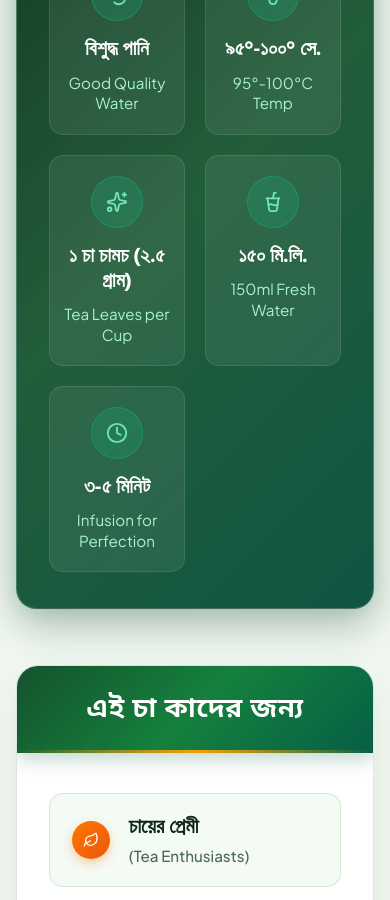
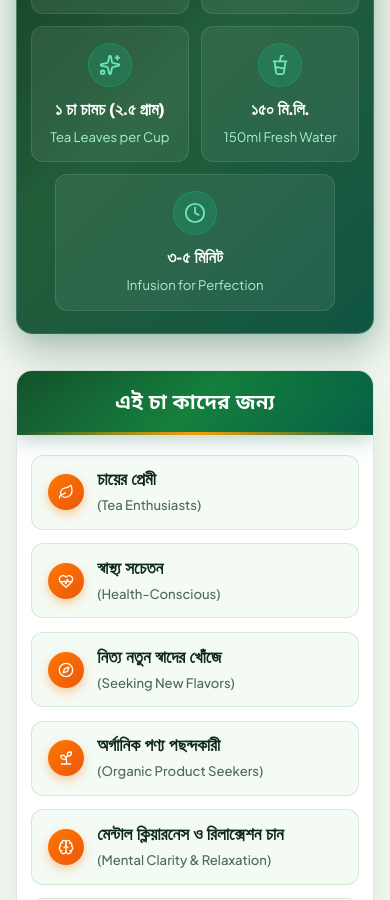
Before and after one commit to srabonmojumder/landingpage-1, a Next.js app: page / in a window 390 px wide. Shown: the part 1100-2000 px from the top of the page. Built offline with nearby package versions, Linux system fonts and the light colour scheme; a web font is replaced by a local one.

Commit message:
Improve responsive grid and readability for metrics and tea benefits

```diff
--- a/src/styles/modules/_experience-bar.scss
+++ b/src/styles/modules/_experience-bar.scss
@@ -2,22 +2,35 @@
 
 .experience-bar-section {
   position: relative;
-  margin-top: -1.75rem;
+  margin-top: -1.25rem;
   z-index: 10;
   padding: 0;
+
+  @media (min-width: 768px) {
+    margin-top: -1.75rem;
+  }
 
   .experience-card {
     background: linear-gradient(135deg, rgba(9, 46, 24, 0.96) 0%, rgba(20, 83, 45, 0.94) 50%, rgba(6, 78, 59, 0.96) 100%);
     backdrop-filter: blur(16px);
     -webkit-backdrop-filter: blur(16px);
-    border-radius: 20px;
+    border-radius: 16px;
     border: 1.5px solid rgba(255, 255, 255, 0.22);
     box-shadow: 0 16px 40px rgba(9, 46, 24, 0.3), 0 0 20px rgba(16, 185, 129, 0.15);
-    padding: 2.25rem 2rem;
+    padding: 1.35rem 0.85rem;
     color: #ffffff;
     width: 100%;
     position: relative;
     overflow: hidden;
+
+    @media (min-width: 640px) {
+      padding: 2rem 1.5rem;
+      border-radius: 20px;
+    }
+
+    @media (min-width: 960px) {
+      padding: 2.25rem 2rem;
+    }
 
     &::before {
       content: '';
@@ -32,31 +45,49 @@
 
   .experience-title {
     text-align: center;
-    font-size: 1.55rem;
+    font-size: clamp(1.1rem, 3.8vw, 1.55rem);
     font-weight: 700;
     color: #ffd166;
-    letter-spacing: 1.5px;
-    margin-bottom: 2rem;
+    letter-spacing: 1px;
+    margin-bottom: 1.25rem;
     text-transform: uppercase;
     display: flex;
     align-items: center;
     justify-content: center;
-    gap: 0.65rem;
+    gap: 0.5rem;
     font-family: $font-display;
+
+    @media (min-width: 640px) {
+      margin-bottom: 2rem;
+      letter-spacing: 1.5px;
+    }
   }
 
   .metrics-grid {
     display: grid;
     grid-template-columns: repeat(2, 1fr);
-    gap: 1.25rem;
+    gap: 0.75rem;
+
+    .metric-item:last-child {
+      grid-column: 1 / -1;
+      max-width: 280px;
+      width: 100%;
+      margin: 0 auto;
+    }
 
     @media (min-width: 640px) {
       grid-template-columns: repeat(3, 1fr);
+      gap: 1rem;
+
+      .metric-item:last-child {
+        grid-column: auto;
+        max-width: none;
+      }
     }
 
     @media (min-width: 960px) {
       grid-template-columns: repeat(5, 1fr);
-      gap: 1.5rem;
+      gap: 1.35rem;
     }
   }
 
@@ -65,12 +96,18 @@
     flex-direction: column;
     align-items: center;
     text-align: center;
-    gap: 0.65rem;
-    padding: 1.25rem 0.85rem;
-    border-radius: 14px;
+    gap: 0.5rem;
+    padding: 1rem 0.65rem;
+    border-radius: 12px;
     background: rgba(255, 255, 255, 0.07);
     border: 1px solid rgba(255, 255, 255, 0.1);
     transition: all 0.3s cubic-bezier(0.16, 1, 0.3, 1);
+
+    @media (min-width: 640px) {
+      padding: 1.25rem 0.85rem;
+      border-radius: 14px;
+      gap: 0.65rem;
+    }
 
     &:hover {
       background: rgba(255, 255, 255, 0.14);
@@ -80,8 +117,8 @@
     }
 
     .icon-box {
-      width: 52px;
-      height: 52px;
+      width: 44px;
+      height: 44px;
       border-radius: 50%;
       background: rgba(16, 185, 129, 0.2);
       border: 1px solid rgba(16, 185, 129, 0.4);
@@ -89,8 +126,14 @@
       align-items: center;
       justify-content: center;
       color: #6ee7b7;
-      margin-bottom: 0.35rem;
+      margin-bottom: 0.25rem;
       transition: transform 0.3s ease;
+
+      @media (min-width: 640px) {
+        width: 52px;
+        height: 52px;
+        margin-bottom: 0.35rem;
+      }
     }
 
     &:hover .icon-box {
@@ -99,7 +142,7 @@
     }
 
     .metric-value {
-      font-size: 1.25rem;
+      font-size: clamp(1.05rem, 3.2vw, 1.25rem);
       font-weight: 700;
       color: #ffffff;
       line-height: 1.25;
@@ -107,7 +150,7 @@
     }
 
     .metric-label {
-      font-size: 0.95rem;
+      font-size: clamp(0.82rem, 2.4vw, 0.95rem);
       color: #a7f3d0;
       line-height: 1.35;
       font-family: $font-display;
--- a/src/styles/modules/_target-audience.scss
+++ b/src/styles/modules/_target-audience.scss
@@ -1,29 +1,41 @@
 @use "../abstracts/tokens" as *;
 
 .target-audience-section {
-  padding: 3.5rem 0 2rem 0;
+  padding: 2.25rem 0 1.5rem 0;
+
+  @media (min-width: 768px) {
+    padding: 3.5rem 0 2rem 0;
+  }
 
   .audience-card-container {
     background: #ffffff;
-    border-radius: 22px;
+    border-radius: 16px;
     border: 1px solid rgba(20, 83, 45, 0.15);
     box-shadow: 0 16px 40px rgba(9, 46, 24, 0.08);
     overflow: hidden;
     width: 100%;
     margin: 0 auto;
     position: relative;
+
+    @media (min-width: 640px) {
+      border-radius: 22px;
+    }
   }
 
   .audience-header-bar {
     background: linear-gradient(135deg, #14532d 0%, #15803d 50%, #065f46 100%);
     color: #ffffff;
-    padding: 1.35rem 2rem;
+    padding: 1rem 1.25rem;
     text-align: center;
-    font-size: 1.7rem;
+    font-size: clamp(1.25rem, 4.2vw, 1.7rem);
     font-weight: 700;
     letter-spacing: 0.02em;
     box-shadow: 0 6px 18px rgba(6, 95, 70, 0.25);
     position: relative;
+
+    @media (min-width: 640px) {
+      padding: 1.35rem 2rem;
+    }
 
     &::after {
       content: '';
@@ -37,39 +49,50 @@
   }
 
   .audience-list {
-    padding: 2.5rem 2rem;
+    padding: 1.25rem 0.85rem;
     display: grid;
     grid-template-columns: 1fr;
-    gap: 1.35rem;
+    gap: 0.85rem;
 
     @media (min-width: 640px) {
       grid-template-columns: repeat(2, 1fr);
+      gap: 1.35rem;
+      padding: 2.25rem 2rem;
+    }
+
+    @media (min-width: 860px) {
+      padding: 3rem 2.5rem;
       gap: 1.5rem;
-      padding: 3rem 2.5rem;
     }
   }
 
   .audience-item {
     display: flex;
     align-items: center;
-    gap: 1.15rem;
-    padding: 1.15rem 1.4rem;
-    border-radius: 14px;
+    gap: 0.85rem;
+    padding: 0.85rem 1rem;
+    border-radius: 12px;
     background: #f4faf4;
     border: 1.5px solid rgba(46, 125, 50, 0.15);
     transition: all 0.3s cubic-bezier(0.16, 1, 0.3, 1);
 
+    @media (min-width: 640px) {
+      gap: 1.15rem;
+      padding: 1.15rem 1.4rem;
+      border-radius: 14px;
+    }
+
     &:hover {
       background: #e8f5e9;
-      transform: translateX(6px);
+      transform: translateX(4px);
       border-color: rgba(16, 185, 129, 0.5);
       box-shadow: 0 8px 20px rgba(46, 125, 50, 0.12);
     }
 
     .icon-wrapper {
       flex-shrink: 0;
-      width: 38px;
-      height: 38px;
+      width: 36px;
+      height: 36px;
       background: linear-gradient(135deg, #ff7700 0%, #ea580c 100%);
       color: #ffffff;
       border-radius: 50%;
@@ -78,6 +101,11 @@
       justify-content: center;
       box-shadow: 0 4px 10px rgba(255, 119, 0, 0.35);
       transition: transform 0.3s ease;
+
+      @media (min-width: 640px) {
+        width: 38px;
+        height: 38px;
+      }
     }
 
     &:hover .icon-wrapper {
@@ -88,18 +116,18 @@
       flex: 1;
 
       .item-title-bn {
-        font-size: 1.28rem;
+        font-size: clamp(1.08rem, 3.2vw, 1.28rem);
         font-weight: 700;
         color: #0f2918;
-        line-height: 1.4;
+        line-height: 1.35;
         font-family: $font-bengali;
       }
 
       .item-title-en {
-        font-size: 0.95rem;
+        font-size: clamp(0.82rem, 2.4vw, 0.95rem);
         color: #4b6b55;
         font-weight: 500;
-        margin-top: 0.15rem;
+        margin-top: 0.1rem;
         font-family: $font-display;
       }
     }
--- a/src/styles/modules/_tea-benefits.scss
+++ b/src/styles/modules/_tea-benefits.scss
@@ -1,29 +1,41 @@
 @use "../abstracts/tokens" as *;
 
 .tea-benefits-section {
-  padding: 3rem 0;
+  padding: 2.25rem 0;
+
+  @media (min-width: 768px) {
+    padding: 3.5rem 0;
+  }
 
   .benefits-card-container {
     background: #ffffff;
-    border-radius: 22px;
+    border-radius: 16px;
     border: 1px solid rgba(20, 83, 45, 0.15);
     box-shadow: 0 16px 40px rgba(9, 46, 24, 0.08);
     overflow: hidden;
     width: 100%;
     margin: 0 auto;
     position: relative;
+
+    @media (min-width: 640px) {
+      border-radius: 22px;
+    }
   }
 
   .benefits-header-bar {
     background: linear-gradient(135deg, #14532d 0%, #15803d 50%, #065f46 100%);
     color: #ffffff;
-    padding: 1.35rem 2rem;
+    padding: 1rem 1.25rem;
     text-align: center;
-    font-size: 1.7rem;
+    font-size: clamp(1.25rem, 4.2vw, 1.7rem);
     font-weight: 700;
     letter-spacing: 0.02em;
     box-shadow: 0 6px 18px rgba(6, 95, 70, 0.25);
     position: relative;
+
+    @media (min-width: 640px) {
+      padding: 1.35rem 2rem;
+    }
 
     &::after {
       content: '';
@@ -37,37 +49,49 @@
   }
 
   .benefits-list {
-    padding: 2.5rem 2rem;
+    padding: 1.25rem 0.85rem;
     display: flex;
     flex-direction: column;
-    gap: 1.35rem;
+    gap: 0.85rem;
+
+    @media (min-width: 640px) {
+      padding: 2.25rem 1.75rem;
+      gap: 1.25rem;
+    }
 
     @media (min-width: 768px) {
       padding: 3rem 2.75rem;
+      gap: 1.35rem;
     }
   }
 
   .benefit-item {
     display: flex;
     align-items: flex-start;
-    gap: 1.25rem;
-    padding: 1.25rem 1.5rem;
-    border-radius: 14px;
+    gap: 0.85rem;
+    padding: 0.85rem 1rem;
+    border-radius: 12px;
     background: #f8fbf8;
     border: 1.5px solid rgba(20, 83, 45, 0.1);
     transition: all 0.3s cubic-bezier(0.16, 1, 0.3, 1);
 
+    @media (min-width: 640px) {
+      gap: 1.25rem;
+      padding: 1.25rem 1.5rem;
+      border-radius: 14px;
+    }
+
     &:hover {
       background: #eef7ee;
       border-color: rgba(16, 185, 129, 0.4);
-      transform: translateX(6px);
+      transform: translateX(4px);
       box-shadow: 0 6px 18px rgba(20, 83, 45, 0.08);
     }
 
     .icon-badge {
       flex-shrink: 0;
-      width: 40px;
-      height: 40px;
+      width: 36px;
+      height: 36px;
       background: linear-gradient(135deg, #ff7700 0%, #ea580c 100%);
       color: #ffffff;
       border-radius: 50%;
@@ -77,6 +101,11 @@
       margin-top: 2px;
       box-shadow: 0 4px 10px rgba(255, 119, 0, 0.3);
       transition: transform 0.3s ease;
+
+      @media (min-width: 640px) {
+        width: 40px;
+        height: 40px;
+      }
     }
 
     &:hover .icon-badge {
@@ -84,31 +113,37 @@
     }
 
     .benefit-text {
-      font-size: 1.2rem;
+      font-size: clamp(1.02rem, 2.7vw, 1.2rem);
       color: #1f3622;
-      line-height: 1.7;
+      line-height: 1.65;
       font-family: $font-bengali;
 
       strong {
         color: #092e18;
         font-weight: 700;
-        font-size: 1.26rem;
+        font-size: clamp(1.06rem, 2.9vw, 1.26rem);
       }
     }
   }
 
   .quote-highlight-banner {
-    margin-top: 2rem;
+    margin-top: 1.25rem;
     background: linear-gradient(135deg, #ecfdf5 0%, #d1fae5 100%);
     border: 2px dashed #10b981;
-    border-radius: 16px;
-    padding: 1.6rem;
+    border-radius: 14px;
+    padding: 1.15rem 1rem;
     text-align: center;
     color: #064e3b;
-    font-size: 1.4rem;
+    font-size: clamp(1.08rem, 3.4vw, 1.4rem);
     font-weight: 700;
     font-family: $font-bengali;
     box-shadow: 0 6px 16px rgba(16, 185, 129, 0.12);
     letter-spacing: 0.01em;
+
+    @media (min-width: 640px) {
+      margin-top: 2rem;
+      border-radius: 16px;
+      padding: 1.6rem;
+    }
   }
 }
```
